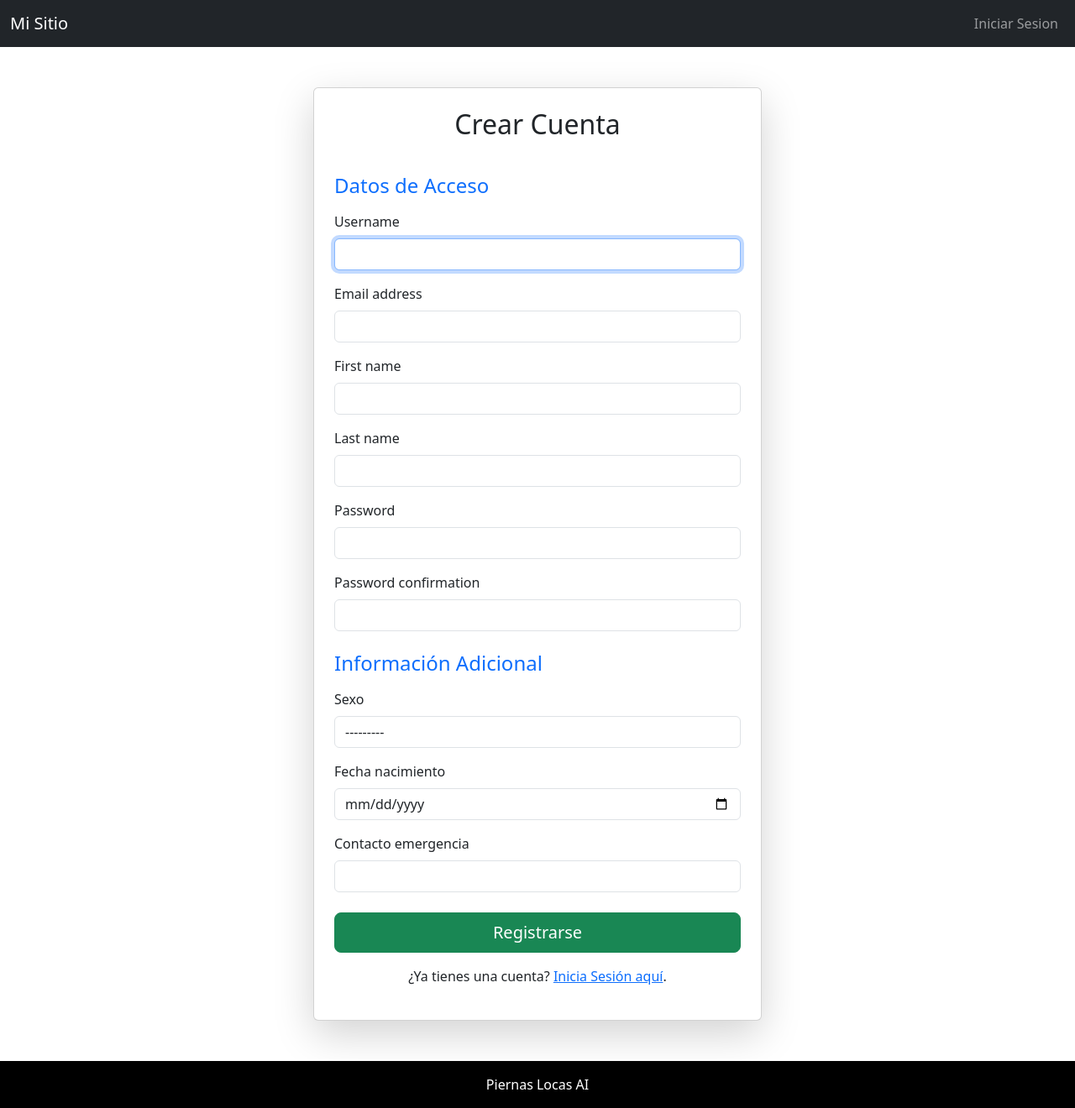
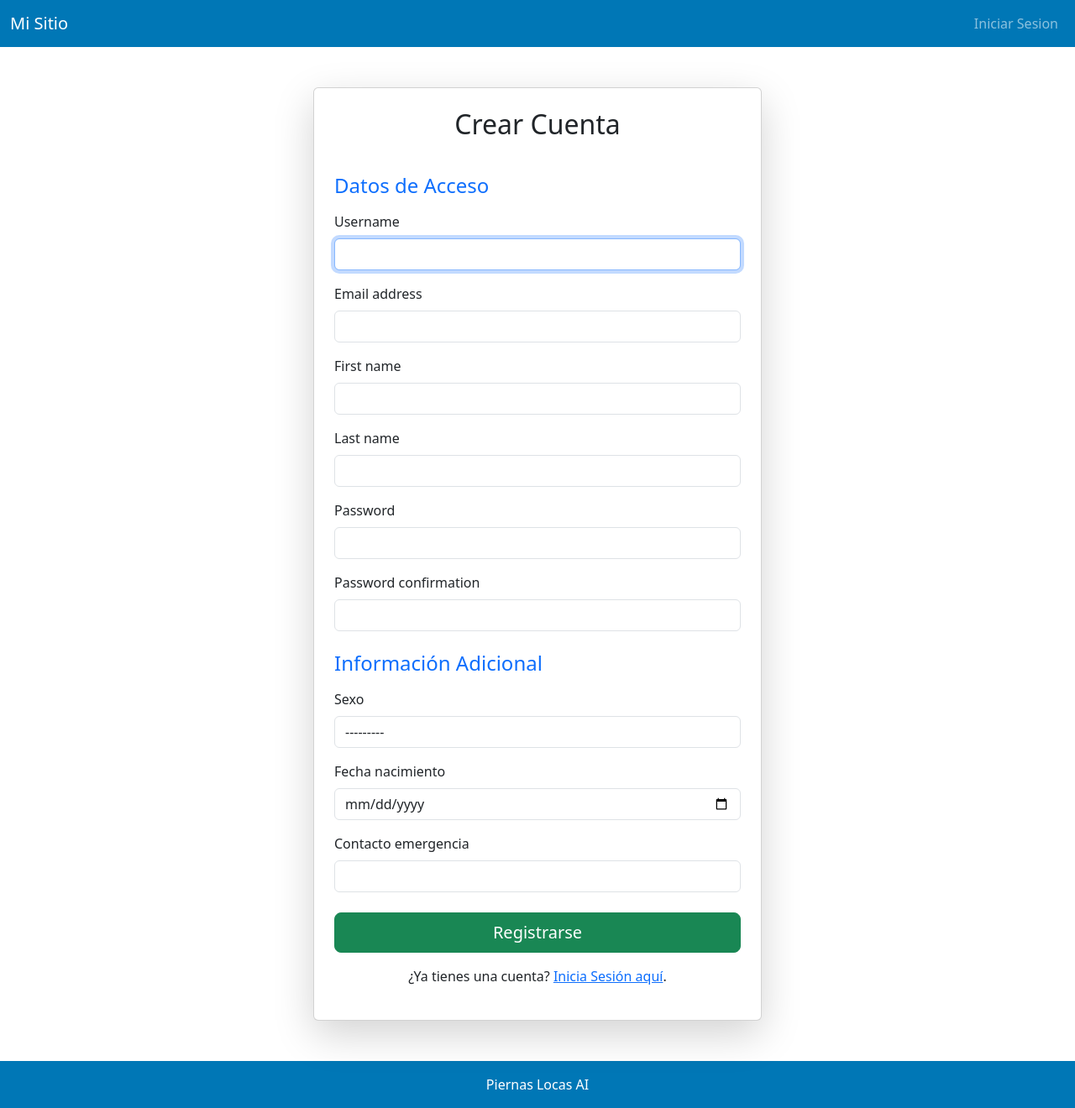
Before and after one commit to Sauce77/piernaslocas-ai, a Django app: page /accounts/signup/ in a window 1280 px wide. Shown: the whole page at 84% size. Run offline with Django 5.2, Linux system fonts and the light colour scheme.

Commit message:
insertar paleta de colores

```diff
--- a/accounts/views.py
+++ b/accounts/views.py
@@ -9,7 +9,7 @@ def home(request):
 def login_view(request):
 
     if request.user.is_authenticated:
-        return redirect('home')
+        return redirect('accounts:home')
 
     if request.method == 'POST':
         form = LoginForm(request.POST)
--- /dev/null
+++ b/static/css/plai-palette.css
@@ -0,0 +1,13 @@
+:root {
+    --primary-color : #0077b6;
+    --secondary-color: #ff6b35;
+    --third-color: #c9ecff;
+    --accent: #82d4ff;
+    --text: #000000;
+    --background: #ffffff;
+}
+
+.block-primary {
+    background-color: var(--primary-color);
+    color: var(--background);
+}
--- a/templates/accounts/login.html
+++ b/templates/accounts/login.html
@@ -1,5 +1,9 @@
 {% extends 'base.html' %}
 {% load static %}
+
+{% block head %}
+    <link rel="stylesheet" href="{% static 'css/plai-palette.css' %}">
+{% endblock %}
 
 {% block title %}Iniciar Sesión{% endblock %}
 
--- a/templates/accounts/signup.html
+++ b/templates/accounts/signup.html
@@ -1,5 +1,9 @@
 {% extends 'base.html' %}
 {% load static %}
+
+{% block head %}
+    <link rel="stylesheet" href="{% static 'css/plai-palette.css' %}">
+{% endblock %}
 
 {% block title %}Registro de Usuario{% endblock %}
 
--- a/templates/base.html
+++ b/templates/base.html
@@ -5,10 +5,12 @@
     <meta name="viewport" content="width=device-width, initial-scale=1.0">
     <title>{% block title %}{% endblock %}</title>
     <link href="https://cdn.jsdelivr.net/npm/bootstrap@5.3.3/dist/css/bootstrap.min.css" rel="stylesheet" integrity="sha384-QWTKZyjpPEjISv5WaRU9OFeRpok6YctnYmDr5pNlyT2bRjXh0JMhjY6hW+ALEwIH" crossorigin="anonymous">
+    {% block head %}{% endblock %}
 </head>
 <body>
 
-   <nav class="navbar navbar-expand-lg navbar-dark bg-dark">
+    <!-- NAVBAR -->
+    <nav class="navbar navbar-expand-lg navbar-dark block-primary">
         <div class="container-fluid">
             <a class="navbar-brand" href="#">Mi Sitio</a>
             <button class="navbar-toggler" type="button" data-bs-toggle="collapse" data-bs-target="#navbarNav" aria-controls="navbarNav" aria-expanded="false" aria-label="Toggle navigation">
@@ -18,7 +20,7 @@
                 <ul class="navbar-nav ms-auto">
                     {% if user.is_authenticated %}
                         <li class="nav-item">
-                            <a class="nav-link">{{ user.username }}</a>
+                            <a>{{ user.username }}</a>
                         </li>
                     {% else %}
                          <li class="nav-item">
@@ -30,11 +32,16 @@
         </div>
     </nav>
 
+    <!-- NAVBAR -->
+
+
     <div class="container my-5">
+
         {% block content %}{% endblock %}
+
     </div>
 
-    <footer class="py-3 mt-5 bg-black text-white" id="contacto">
+    <footer class="py-3 mt-5 block-primary"id="contacto">
         <div class="container text-center">
             <p class="mb-0">Piernas Locas AI</p>
         </div>
```
Also changed, not shown: piernaslocas/settings.py (+8 -2 lines), templates/accounts/index.html (added, +13 -0 lines), db.sqlite3.
